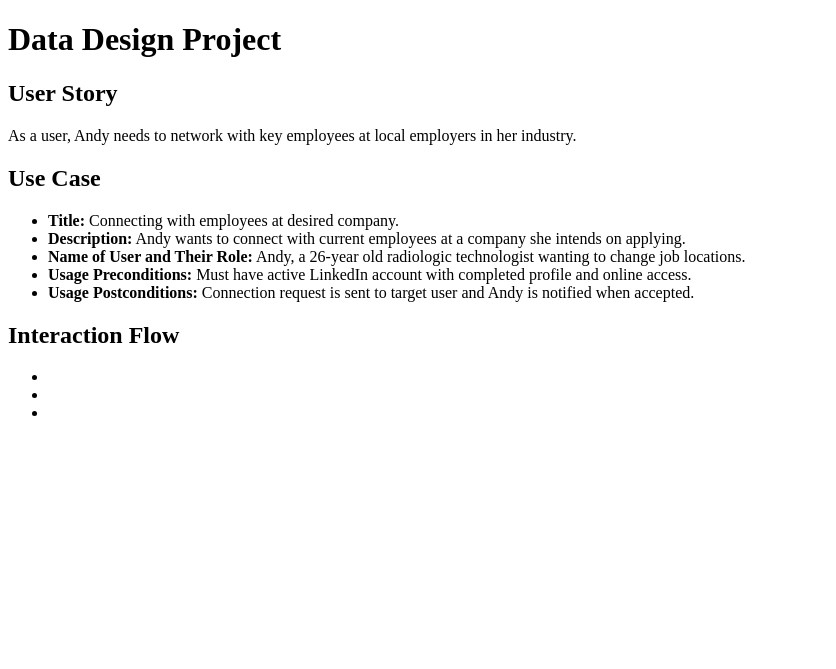
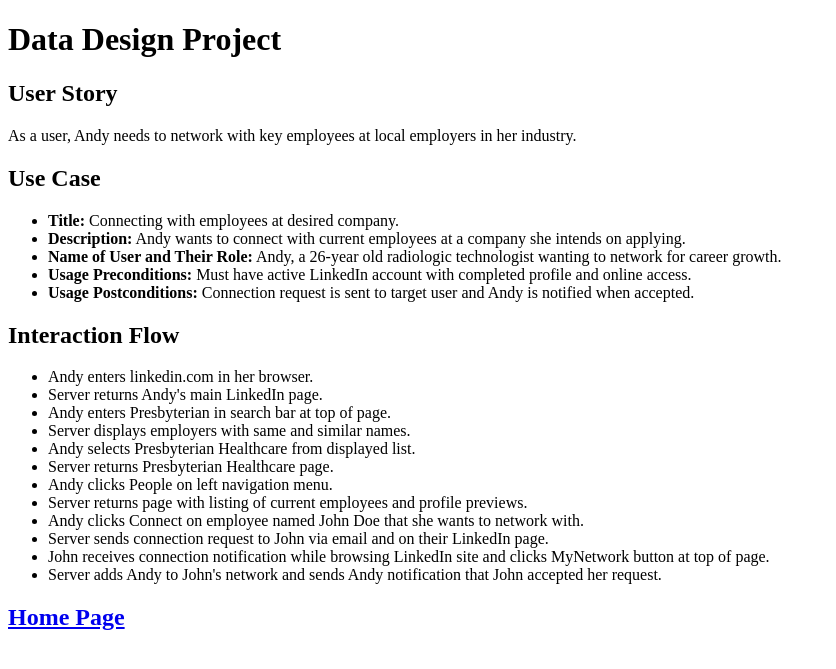
Before and after one commit to WilliamIsengard/data-design, a PHP site: page /use-case.php in a window 1280 px wide. Shown: the top 669 px of the page, without its empty margins (0-836 px from the left). Run offline with PHP 8.4, Linux system fonts and the light colour scheme.

Commit message:
Completed Interaction Flow and added links to all pages to return to home page.

```diff
--- a/epic/andyIsengard.php
+++ b/epic/andyIsengard.php
@@ -23,7 +23,7 @@
 							<li><em>Phone:</em> Samsung Galaxy S8. </li>
 							<li><em>Mobile Browser:</em> Chrome.</li>
 						</ul>
-					<li><strong>Attitude and Behavior:</strong> Andy is a frequent social media user on other platforms, but she does not actively network for her profession. She occasionally reads articles users post, but does not post herself.</li>
+					<li><strong>Attitude and Behavior:</strong> Andy is a frequent social media user on other platforms, but she has not been actively networking professionally. She has few LinkedIn connections and only occasionally reads LinkedIn user postings.</li>
 					<li><strong>Needs and Features</strong></li>
 						<ul>
 							<li>Ability to network with local professionals in same field.</li>
@@ -35,7 +35,9 @@
 						<li>Difficulty finding current job openings at local employers.</li>
 						<li>Employer job sites are clunky and difficult to navigate.</li>
 						<li>Job search websites are filled with unreliable and out of date job postings.</li>
+						<li>Reviews of employers on other sites are easily manipulated by employers and otherwise unreliable.</li>
 					</ul>
 				</ul>
+			<h2><a href="./index.php" target="_blank">Home Page</a></h2>
 	</body>
 </html>
--- a/epic/conceptual-model.php
+++ b/epic/conceptual-model.php
@@ -7,5 +7,6 @@
 	<body>
 		<h1>Data Design Project</h1>
 			<h2>Conceptual Model</h2>
+			<h2><a href="./index.php" target="_blank">Home Page</a></h2>
 	</body>
 </html>
--- a/epic/use-case.php
+++ b/epic/use-case.php
@@ -12,15 +12,25 @@
 				<ul>
 					<li><strong>Title:</strong> Connecting with employees at desired company.</li>
 					<li><strong>Description:</strong> Andy wants to connect with current employees at a company she intends on applying.</li>
-					<li><strong>Name of User and Their Role:</strong> Andy, a 26-year old radiologic technologist wanting to change job locations.</li>
+					<li><strong>Name of User and Their Role:</strong> Andy, a 26-year old radiologic technologist wanting to network for career growth.</li>
 					<li><strong>Usage Preconditions:</strong> Must have active LinkedIn account with completed profile and online access.</li>
 					<li><strong>Usage Postconditions:</strong> Connection request is sent to target user and Andy is notified when accepted.</li>
 				</ul>
 			<h2>Interaction Flow</h2>
 				<ul>
-					<li></li>
-					<li></li>
-					<li></li>
+					<li>Andy enters linkedin.com in her browser.</li>
+					<li>Server returns Andy's main LinkedIn page.</li>
+					<li>Andy enters Presbyterian in search bar at top of page.</li>
+					<li>Server displays employers with same and similar names.</li>
+					<li>Andy selects Presbyterian Healthcare from displayed list.</li>
+					<li>Server returns Presbyterian Healthcare page.</li>
+					<li>Andy clicks People on left navigation menu.</li>
+					<li>Server returns page with listing of current employees and profile previews.</li>
+					<li>Andy clicks Connect on employee named John Doe that she wants to network with.</li>
+					<li>Server sends connection request to John via email and on their LinkedIn page.</li>
+					<li>John receives connection notification while browsing LinkedIn site and clicks MyNetwork button at top of page.</li>
+					<li>Server adds Andy to John's network and sends Andy notification that John accepted her request.</li>
 				</ul>
+			<h2><a href="./index.php" target="_blank">Home Page</a></h2>
 	</body>
 </html>
```
